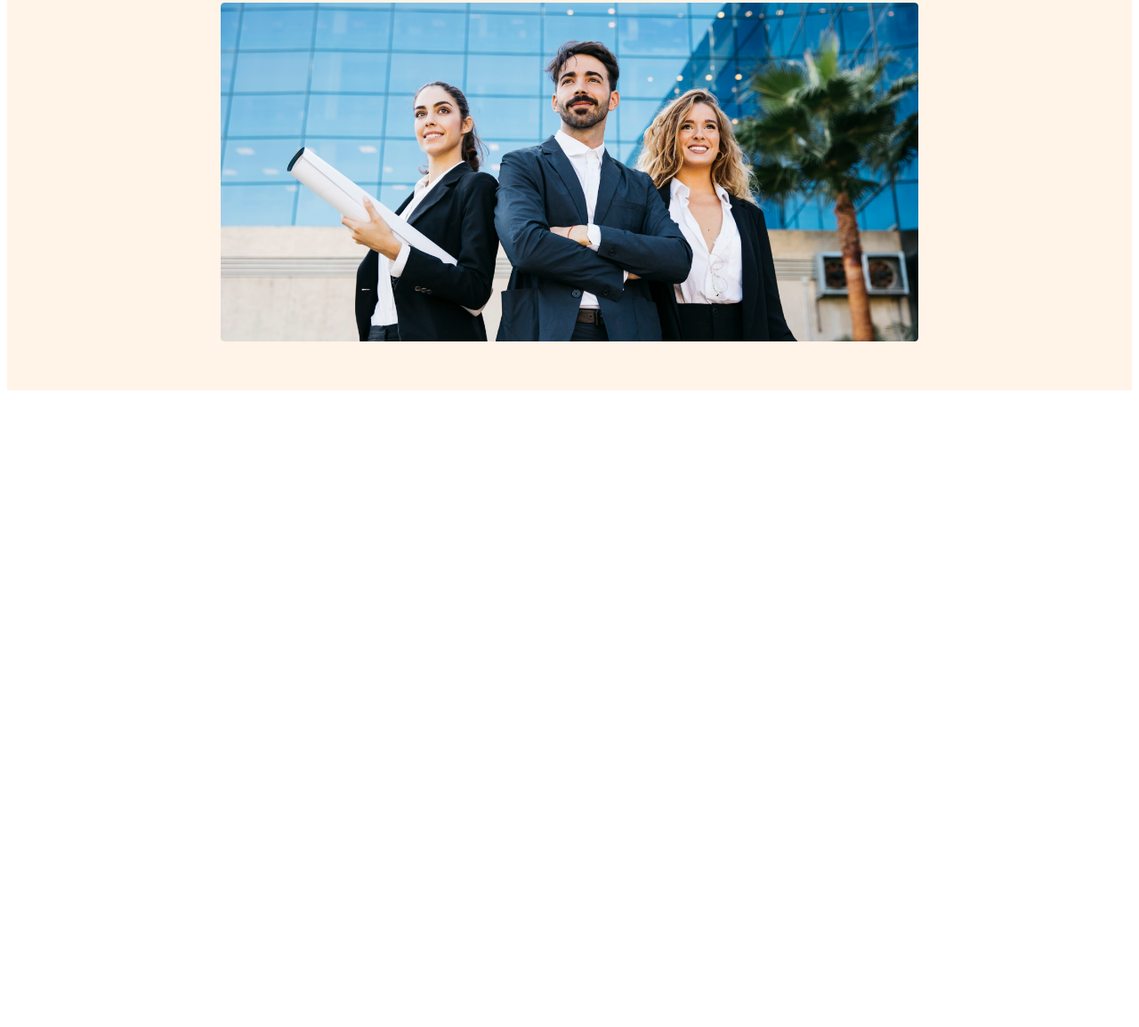
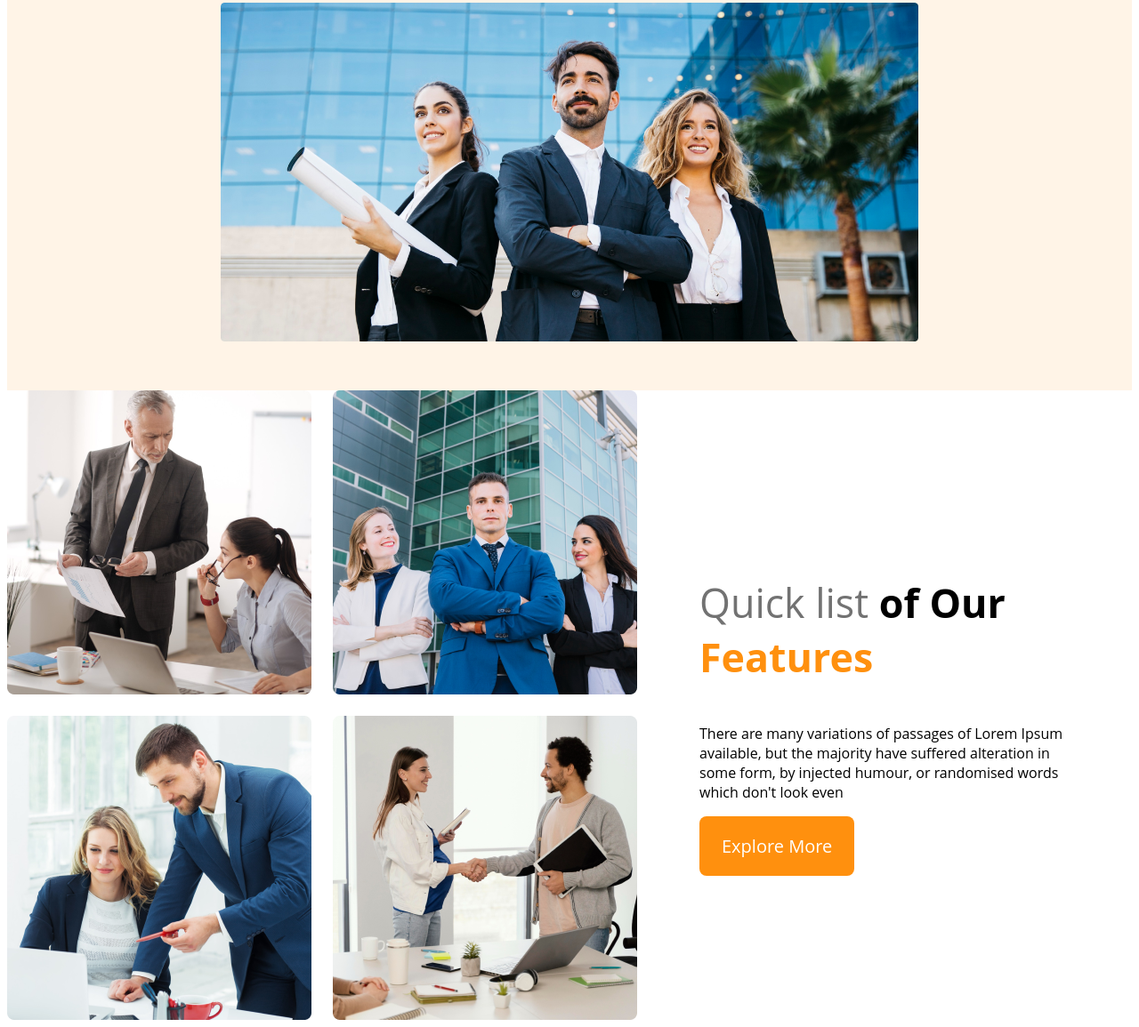
Before and after one commit to Sadab-7878/g3-architect-website, a plain HTML site: page index.html in a window 1280 px wide. Shown: the part 612-1767 px from the top of the page at 89% size. Before the commit the page ends 1059 px from the top, so only its background shows below. Drawn offline with Linux system fonts and the light colour scheme.

Commit message:
features content added

```diff
--- a/index.html
+++ b/index.html
@@ -36,7 +36,26 @@
     </header>
     <!-- header ending  -->
 
-    <main></main>
+    <main>
+      <section class="teams-container">
+        <div class="teams-img-container">
+          <img src="images/team1.png" alt="teams1" />
+          <img src="images/team2.png" alt="teams2" />
+          <img src="images/team3.png" alt="teams3" />
+          <img src="images/team4.png" alt="teams4" />
+        </div>
+        <div class="teams-content">
+          <h3 class="teams-title"><span class="quick-list">Quick list</span> <span>of Our</span> <span class="text-features">Features</span></h3>
+
+          <p class="teams-description">
+            There are many variations of passages of Lorem Ipsum available, but
+            the majority have suffered alteration in some form, by injected
+            humour, or randomised words which don't look even
+          </p>
+          <button class="btn-primary">Explore More</button>
+        </div>
+      </section>
+    </main>
     <footer></footer>
   </body>
 </html>
--- a/styles/architect.css
+++ b/styles/architect.css
@@ -100,3 +100,44 @@ nav a {
     flex-direction: column;
   }
 }
+
+/* main styles  */
+
+main {
+  max-width: 1400px;
+  margin: 0 auto;
+}
+
+/* teams style  */
+
+.teams-container {
+  display: flex;
+  align-items: center;
+
+}
+
+.teams-img-container{
+  display: grid;
+  grid-template-columns: repeat(2, 1fr);
+  gap: 1.5rem;
+}
+
+.teams-content{
+  padding-left: 70px;
+  padding-right: 70px;
+}
+
+.teams-title{
+  font-size: 2.8rem;
+}
+
+.teams-title .quick-list{
+  color: #727272;
+  font-weight: 500;
+}
+
+.teams-title .text-features{
+  color: #FF900E;
+  font-weight: 700;
+
+}
```
